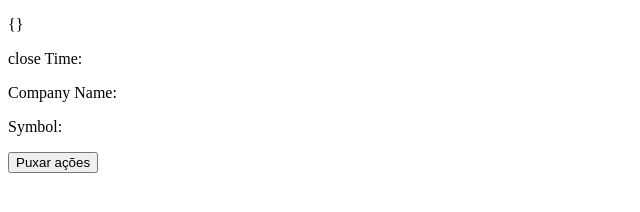
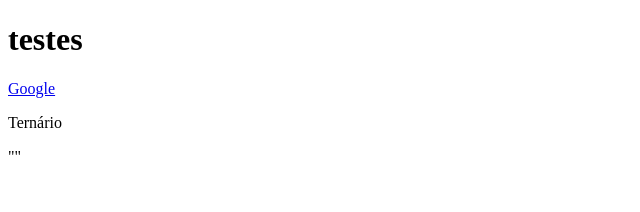
Before and after one commit to ValmyrTavares/Primeiro-VueJs, a plain HTML site: page index.html in a window 1280 px wide. Shown: the whole page, without its empty margins (0-640 px from the left). Drawn offline with Linux system fonts and the light colour scheme.

Commit message:
Diretivas Tem um exemplo de ternário muito foda. Muito clean e Phoda, usando o v-bind e o false e true. Eu acho que o código é tão claro que muitas vezes eu não me atenho a explicar muito, tomara que eu esteja enganado

```diff
--- a/index.html
+++ b/index.html
@@ -11,33 +11,22 @@
 
 <body>
 
+  <h1>testes </h1>
   <div id="app">
-    <p>{{informacao}}</p>
-    <p>close Time: {{informacao.closeTime}}</p>
-    <p>Company Name: {{informacao.companyName}}</p>
-    <p>Symbol: {{informacao.symbol}}</p>
-    <button @click="puxarAcoes">Puxar ações</button>
+    <a v-bind:href="ss">Google </a>
+    <p :class="cor"></p>
+    <p :class=" comprou ? 'verde': 'vermelho'">Ternário</p>
   </div>
 
+  <script>
 
-
-  <script>
     const vm = new Vue({
       el: "#app",
       data: {
-        informacao: {}
-      },
-      methods: {
-        puxarAcoes() {
-          fetch("http://www.mocky.io/v2/5de02c14350000fa5e480b8b")
-            .then(response => response.json())
-            .then(json => {
-              this.informacao = json;
-              console.log(json);
-            })
-        }
+        ss: "https://www.google.com",
+        cor: "blue",
+        comprou: false,
       }
-
     })
 
 
@@ -45,4 +34,4 @@
 
 </body>
 
-</html>
+</html>""
```
